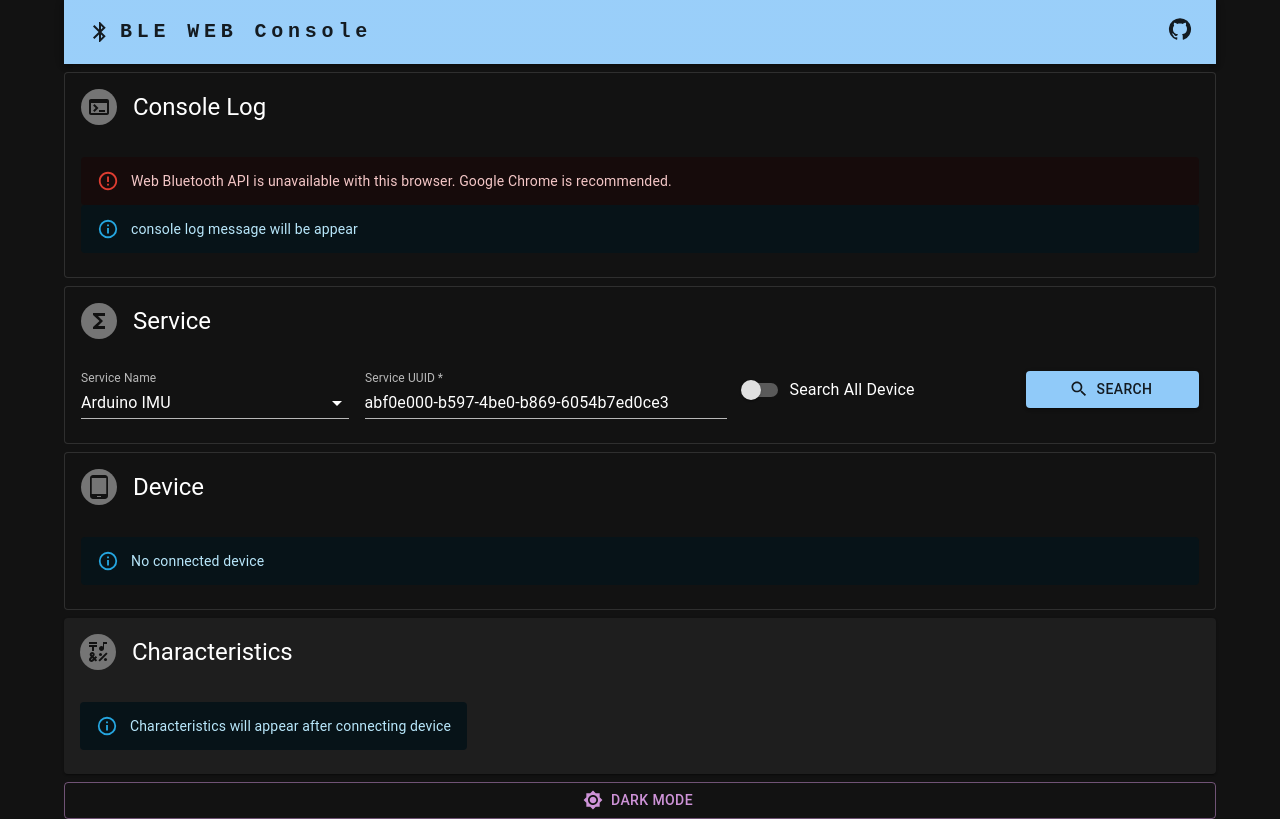
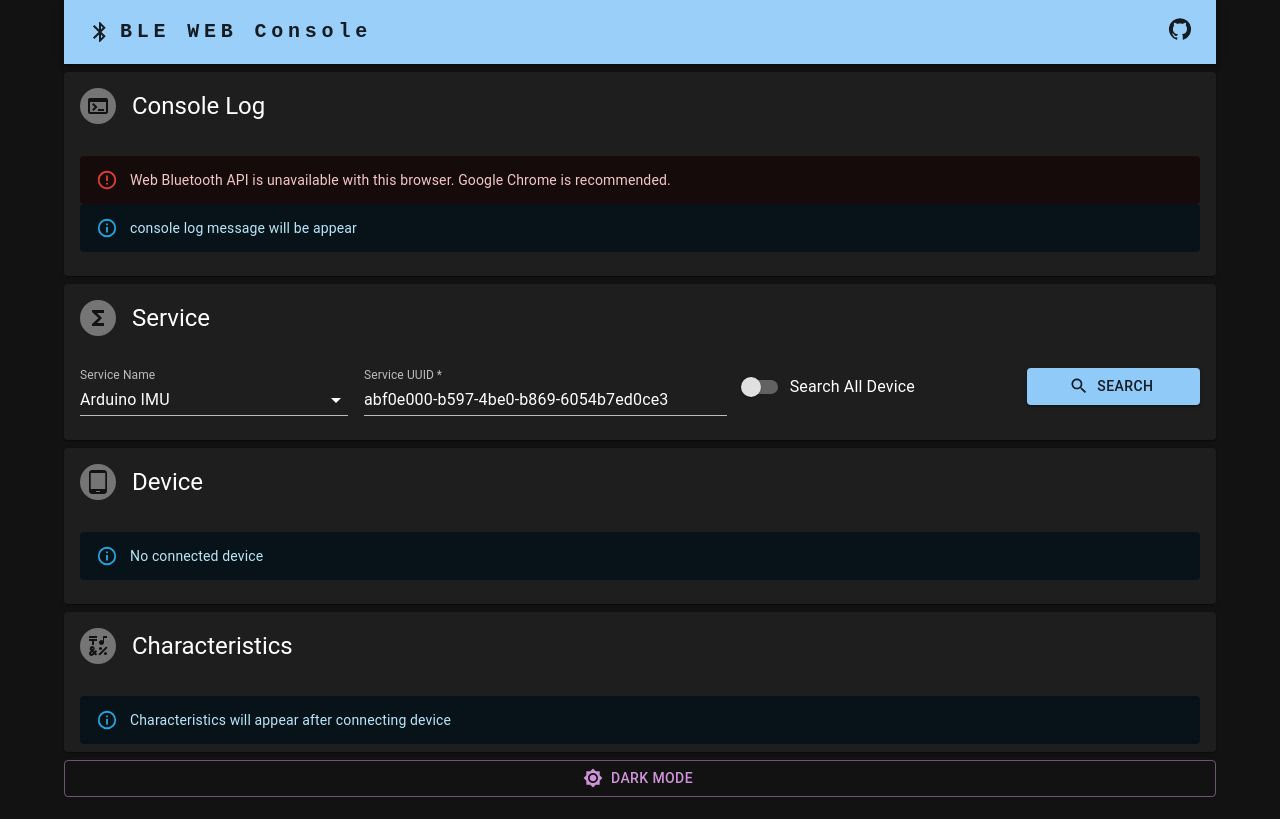
Before and after one commit to botamochi6277/reactjs-ble-console, a React (Create React App) app: page / in a window 1280 px wide. Built offline with nearby package versions, Linux system fonts and the light colour scheme.

Commit message:
modify alert size

```diff
--- a/src/App.js
+++ b/src/App.js
@@ -91,15 +91,6 @@ function BLEAvailableAlert() {
  */
 function CharacteristicGridCards(props) {
   const characteristics = props.characteristics;
-  if (characteristics.length === 0) {
-    return (
-      <Grid item>
-        <Alert severity='info'>Characteristics will appear after connecting device</Alert>
-        {/* <Chip label="Characteristics will appear after connecting device"></Chip> */}
-      </Grid>
-    )
-  }
-
   /**
    *
    * @param {BluetoothRemoteGATTCharacteristic} ch
@@ -291,7 +282,7 @@ class BLEManager extends React.Component {
     return (
       <Stack spacing={1}>
         {/* logger */}
-        <Card variant="outlined">
+        <Card>
           <CardHeader
             avatar={
               <Avatar sx={{ width: 36, height: 36 }}>
@@ -329,6 +320,11 @@ class BLEManager extends React.Component {
             titleTypographyProps={{ variant: 'h5' }}
           ></CardHeader>
           <CardContent>
+            {
+              this.state.characteristics.length === 0 &&
+              <Alert severity='info'>Characteristics will appear after connecting device</Alert>
+            }
+
             <Box sx={{ flexGrow: 1 }}>
               <Grid container spacing={2}>
                 <CharacteristicGridCards characteristics={this.state.characteristics} preset={this.state.service_preset} ></CharacteristicGridCards>
--- a/src/DeviceCard.js
+++ b/src/DeviceCard.js
@@ -29,7 +29,7 @@ function DeviceName(props) {
 function DeviceCard(props) {
     const device = props.device;
     return (
-        <Card variant="outlined">
+        <Card>
             <CardHeader
                 avatar={
                     <Avatar sx={{ width: 36, height: 36 }}>
--- a/src/ServiceCard.js
+++ b/src/ServiceCard.js
@@ -128,7 +128,7 @@ function ServiceCard(props) {
     const service_uuid = srv.uuid;
     const search_all_device = props.searchAllDevice;
     return (
-        <Card variant="outlined">
+        <Card>
             <CardHeader
                 avatar={
                     <Avatar sx={{ width: 36, height: 36 }}>
```
